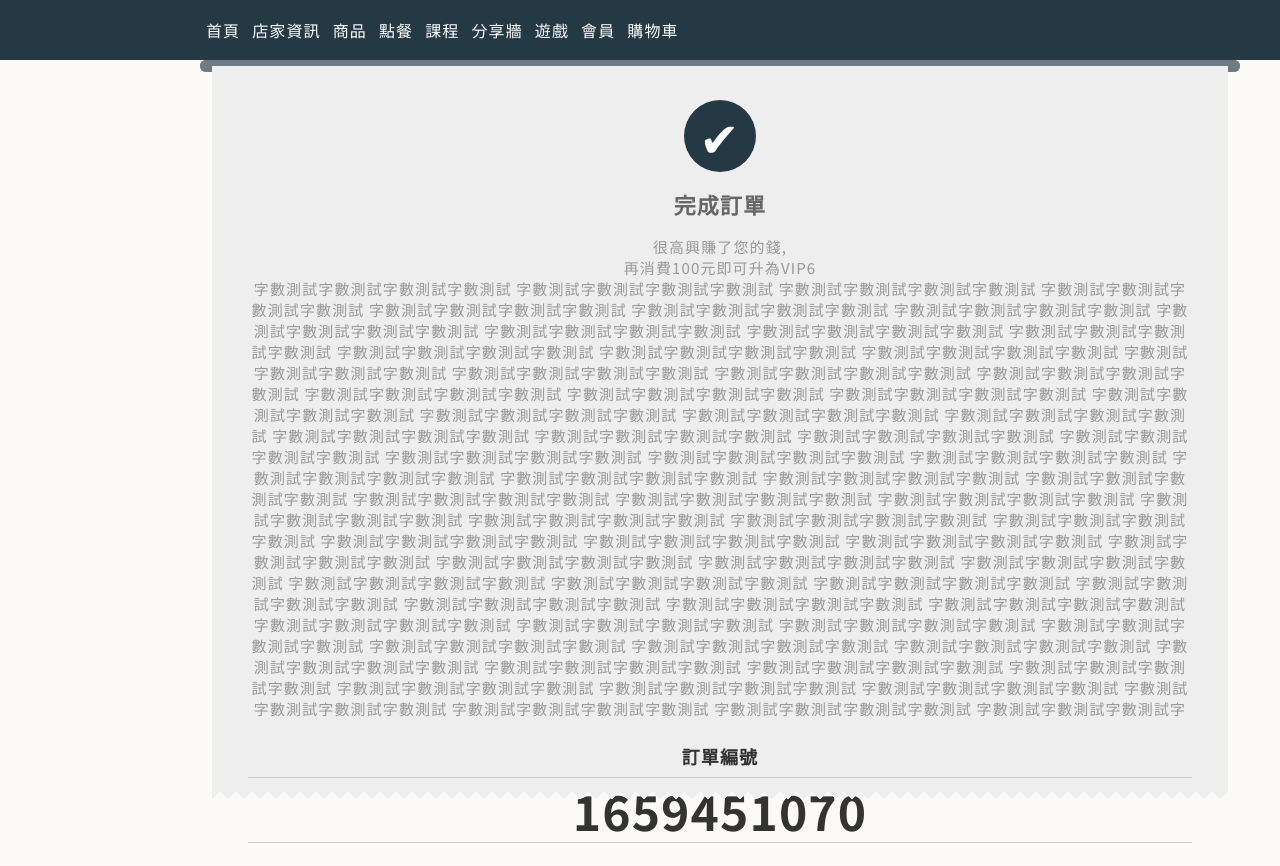
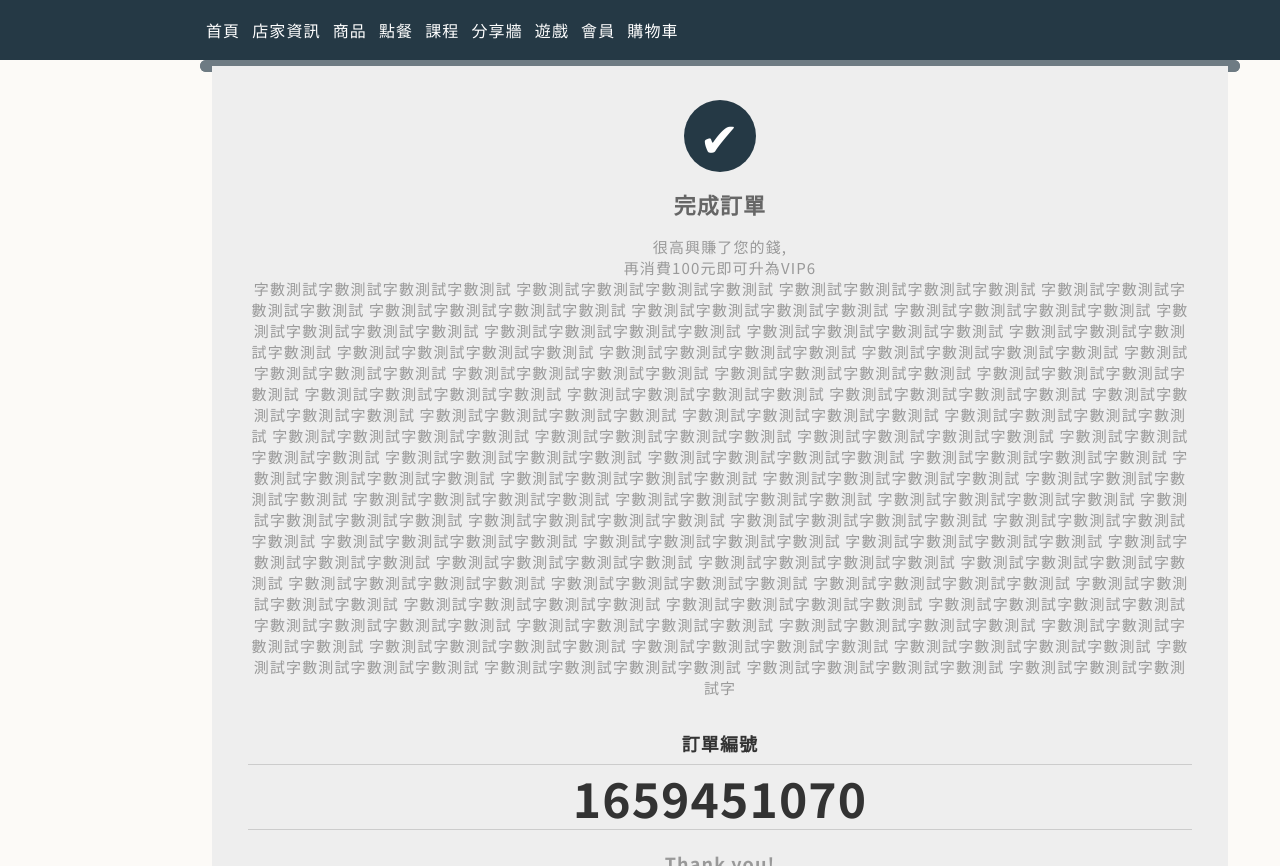
Before and after one commit to hunter850/coffee_react, a React (Create React App) app: page /course/orders in a window 1280 px wide. Shown: the top 866 px of the page. Built offline with nearby package versions, Linux system fonts and the light colour scheme; no server answers; what react-chatbot-kit would draw is missing.

Commit message:
訂單完成頁css修改

```diff
--- a/src/routes/course/OrderCompleted.js
+++ b/src/routes/course/OrderCompleted.js
@@ -120,13 +120,6 @@ function OrderCompleted() {
                                 字數測試字數測試字數測試字數測試
                                 字數測試字數測試字數測試字數測試
                                 字數測試字數測試字數測試字數測試
-                                字數測試字數測試字數測試字數測試
-                                字數測試字數測試字數測試字數測試
-                                字數測試字數測試字數測試字數測試
-                                字數測試字數測試字數測試字數測試
-                                字數測試字數測試字數測試字數測試
-                                字數測試字數測試字數測試字數測試
-                                字數測試字數測試字數測試字數測試
                                 字數測試字數測試字數測試字
                             </div>
                             <div className="order-details">
--- a/src/routes/course/OrderCompleted.scss
+++ b/src/routes/course/OrderCompleted.scss
@@ -35,7 +35,6 @@
 .main-contents {
     margin: 0 12px;
     padding: 24px;
-    height: 88vh;
 }
 
 // Paper Jagged Edge
@@ -105,6 +104,7 @@
     text-align: center;
     margin-bottom: 24px;
     min-width: 944px;
+    min-height: 470px;
 }
 
 .order-details {
```
